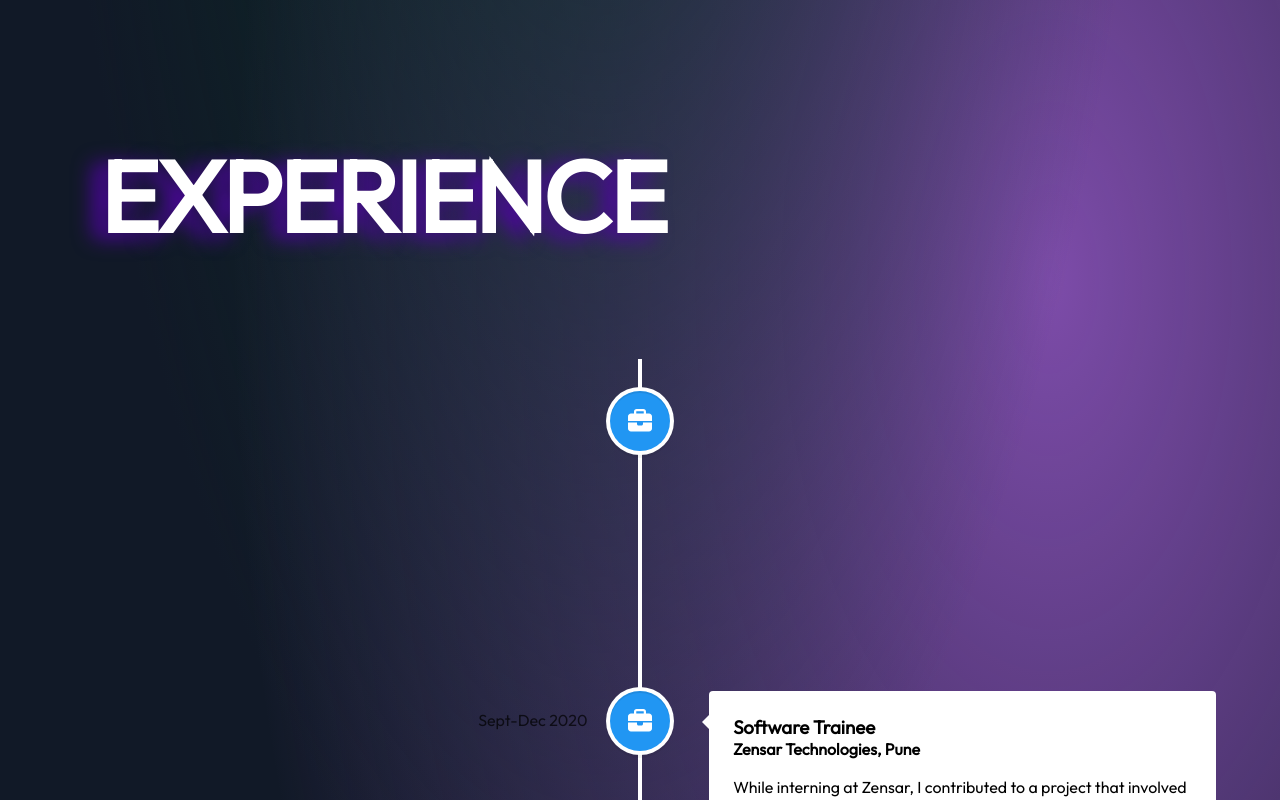
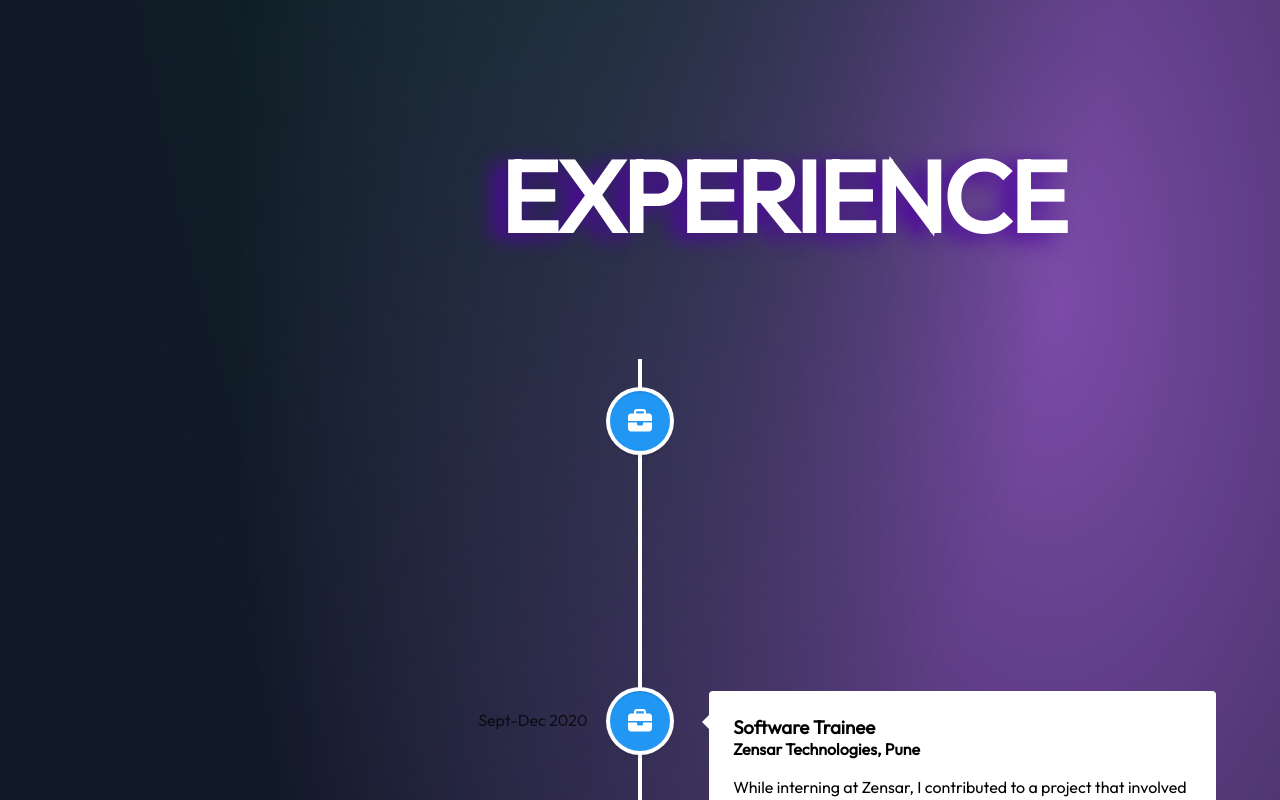
Before and after one commit to Anupriyakumarii/Portfolio_Anu, a React (Vite) app in the folder protfolio_creataion/: page / in a window 1280 px wide. Shown: the part 1740-2540 px from the top of the page. Built offline with nearby package versions, Linux system fonts and the light colour scheme.

Commit message:
experience changes

```diff
--- a/protfolio_creataion/src/Components/Experience/Experience.css
+++ b/protfolio_creataion/src/Components/Experience/Experience.css
@@ -5,6 +5,10 @@
   font-size:50px;
   font-weight:1000;
 } */
+ .heading{
+  align-items: center;
+  padding-left: 400px;
+ }
 .glitch{
   position: relative;
     text-transform: uppercase;
--- a/protfolio_creataion/src/Components/Experience/Experience.jsx
+++ b/protfolio_creataion/src/Components/Experience/Experience.jsx
@@ -43,8 +43,8 @@ const Experience = () => {
       icon: schoolIcon,
       date: '2018-2022',
       title: 'Bharati Vidyapeeth college of Engineering for Women,Pune',
-      subtitle: '3rd Rank Holder in my course.In addition to my undergraduate degree, I pursued an honors program in data science. This specialized program deepened my understanding of data analysis and equipped me with the practical skills to extract valuable insights from complex datasets.',
-      desc: 'Electronics & Telecommunication',
+      subtitle: 'Electronics & Telecommunication',
+      desc: '3rd Rank Holder in my course.In addition to my undergraduate degree, I pursued an honors program in data science. This specialized program deepened my understanding of data analysis and equipped me with the practical skills to extract valuable insights from complex datasets.',
     },
 
     { icon: starIcon },
@@ -54,7 +54,7 @@ const Experience = () => {
 
     <div className="App">
       <div className="glitch">
-         <h1>Experience</h1>
+         <h1 className='heading'>Experience</h1>
     </div>
       <VerticalTimeline>
         {timeline.map((t, i) => {
```
